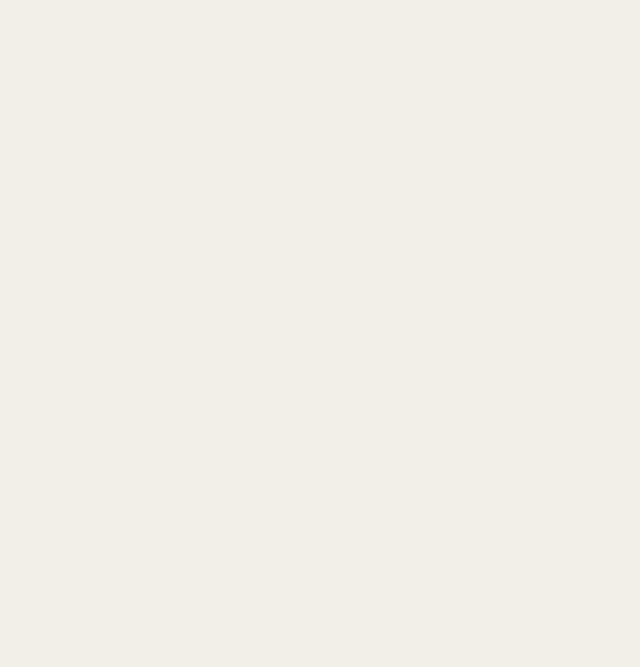
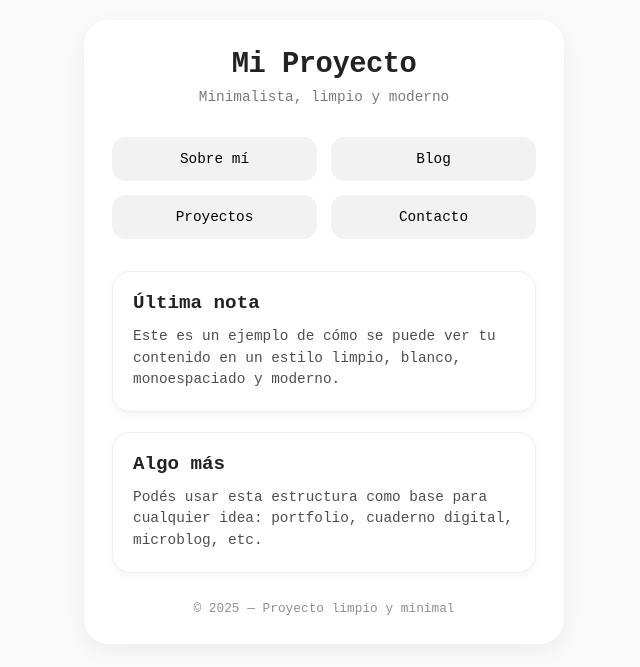
Before and after one commit to gsplay/ahorcado, a plain HTML site: page index.html in a window 1280 px wide. Shown: the whole page, without its empty margins (316-956 px from the left). Drawn offline with Linux system fonts and the light colour scheme.

Commit message:
Update index.html

```diff
--- a/index.html
+++ b/index.html
@@ -3,58 +3,126 @@
 <head>
   <meta charset="UTF-8" />
   <meta name="viewport" content="width=device-width, initial-scale=1.0" />
-<title>Ahorcado Diario — Mockup</title>
+  <title>Proyecto Web</title>
   <style>
+    /* --- RESET SIMPLE --- */
+    *, *::before, *::after { box-sizing: border-box; margin: 0; padding: 0; }
     body {
-font-family: 'Inter', sans-serif;
-background: #f2efe9;
-margin: 0;
-padding: 40px;
-color: #1a1a1a;
-line-height: 1.6;
+      font-family: "IBM Plex Mono", monospace;
+      background: #fafafa;
+      color: #222;
+      display: flex;
+      flex-direction: column;
+      align-items: center;
+      padding: 20px;
     }
+
+    /* --- CONTENEDOR PRINCIPAL --- */
+    .app-container {
+      width: 100%;
+      max-width: 480px;
+      background: #ffffff;
+      border-radius: 24px;
+      padding: 28px;
+      box-shadow: 0 6px 20px rgba(0,0,0,0.06);
+    }
+
+    /* --- HEADER --- */
     header {
-font-size: 20px;
-margin-bottom: 50px;
-letter-spacing: 0.5px;
+      text-align: center;
+      margin-bottom: 32px;
     }
-.word {
-font-size: 48px;
-margin: 30px 0;
-font-weight: 300;
-letter-spacing: 24px;
-text-align: center;
+    header h1 {
+      font-size: 1.8rem;
+      font-weight: 600;
+      letter-spacing: -0.5px;
     }
-.input-area {
-margin-top: 30px;
-text-align: center;
+    header p {
+      margin-top: 8px;
+      font-size: 0.9rem;
+      opacity: 0.6;
     }
-input[type="text"] {
-width: 80px;
-height: 80px;
-font-size: 40px;
-text-align: center;
-border: 2px solid #444;
-border-radius: 12px;
-background: #fff;
-transition: 0.15s ease;
+
+    /* --- NAV BUTTONS --- */
+    .nav {
+      display: grid;
+      grid-template-columns: 1fr 1fr;
+      gap: 14px;
+      margin-bottom: 32px;
     }
-input[type="text"]:focus {
-outline: none;
-border-color: #000;
-transform: scale(1.05);
-}
-button {
-padding: 12px 28px;
-font-size: 18px;
-border-radius: 12px;
-border: 2px solid #333;
-background: #fafafa;
-cursor: pointer;
-margin-left: 10px;
+    .nav button {
+      background: #f2f2f2;
+      border: none;
+      border-radius: 14px;
+      padding: 14px 0;
+      font-family: "IBM Plex Mono", monospace;
+      font-size: 0.9rem;
       transition: 0.2s ease;
     }
-button:hover {
-background: #e6e6e6;
+    .nav button:hover {
+      background: #e2e2e2;
     }
+
+    /* --- CARD DE CONTENIDO --- */
+    .card {
+      background: #ffffff;
+      border: 1px solid #eee;
+      border-radius: 18px;
+      padding: 20px;
+      margin-bottom: 20px;
+      box-shadow: 0 4px 10px rgba(0,0,0,0.04);
+    }
+    .card h2 {
+      font-size: 1.2rem;
+      font-weight: 600;
+      margin-bottom: 12px;
+    }
+    .card p {
+      font-size: 0.9rem;
+      line-height: 1.5;
+      opacity: 0.8;
+    }
+
+    /* --- FOOTER --- */
+    footer {
+      text-align: center;
+      margin-top: 28px;
+      font-size: 0.8rem;
+      opacity: 0.5;
+    }
+  </style>
+</head>
+<body>
+  <div class="app-container">
+    <header>
+      <h1>Mi Proyecto</h1>
+      <p>Minimalista, limpio y moderno</p>
+    </header>
+
+    <div class="nav">
+      <button>Sobre mí</button>
+      <button>Blog</button>
+      <button>Proyectos</button>
+      <button>Contacto</button>
+    </div>
+
+    <div class="card">
+      <h2>Última nota</h2>
+      <p>
+        Este es un ejemplo de cómo se puede ver tu contenido en un estilo limpio, blanco, monoespaciado y moderno.
+      </p>
+    </div>
+
+    <div class="card">
+      <h2>Algo más</h2>
+      <p>
+        Podés usar esta estructura como base para cualquier idea: portfolio, cuaderno digital, microblog, etc.
+      </p>
+    </div>
+
+    <footer>
+      © 2025 — Proyecto limpio y minimal
+    </footer>
+  </div>
+</body>
 </html>
```
Lines whose indentation alone changed are shown as unchanged.
